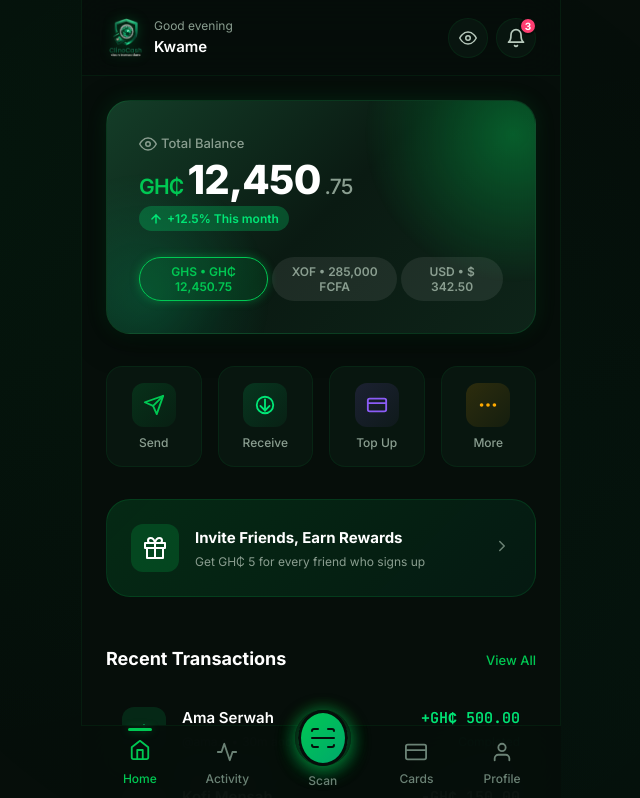
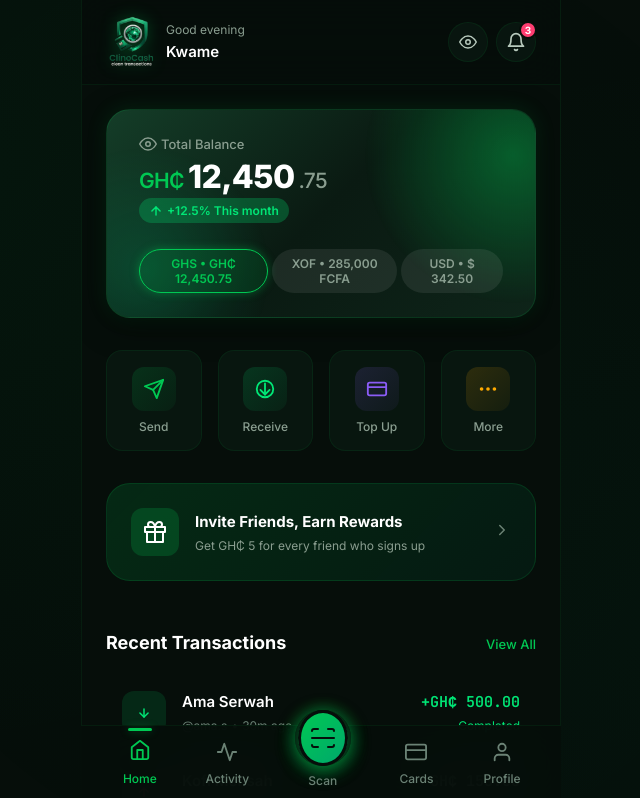
Before and after one commit to Noecramos/ClinoCash, a React (Vite) app in the folder web/: page / in a window 1280 px wide. Shown: the top 798 px of the page, without its empty margins (319-959 px from the left). Built offline with nearby package versions, Linux system fonts and the light colour scheme.

Commit message:
ui: bigger header logo, more compact balance card

```diff
--- a/web/src/App.css
+++ b/web/src/App.css
@@ -54,12 +54,12 @@
 }
 
 .header-logo {
-  width: 40px;
-  height: 40px;
+  width: 52px;
+  height: 52px;
   object-fit: contain;
   border-radius: var(--radius-md);
   transition: transform var(--duration-base) var(--ease-spring);
-  filter: drop-shadow(0 0 6px rgba(0, 200, 83, 0.3));
+  filter: drop-shadow(0 0 8px rgba(0, 200, 83, 0.35));
 }
 
 .header-logo:hover {
@@ -246,7 +246,7 @@
 .balance-card {
   background: linear-gradient(135deg, var(--navy-medium) 0%, var(--navy-dark) 50%, var(--navy) 100%);
   border-radius: var(--radius-xl);
-  padding: var(--space-xl);
+  padding: var(--space-lg) var(--space-xl);
   position: relative;
   overflow: hidden;
   border: 1px solid var(--border-default);
@@ -293,7 +293,7 @@
 }
 
 .balance-amount {
-  font-size: var(--text-4xl);
+  font-size: var(--text-3xl);
   font-weight: 800;
   color: var(--white);
   letter-spacing: -0.02em;
```
